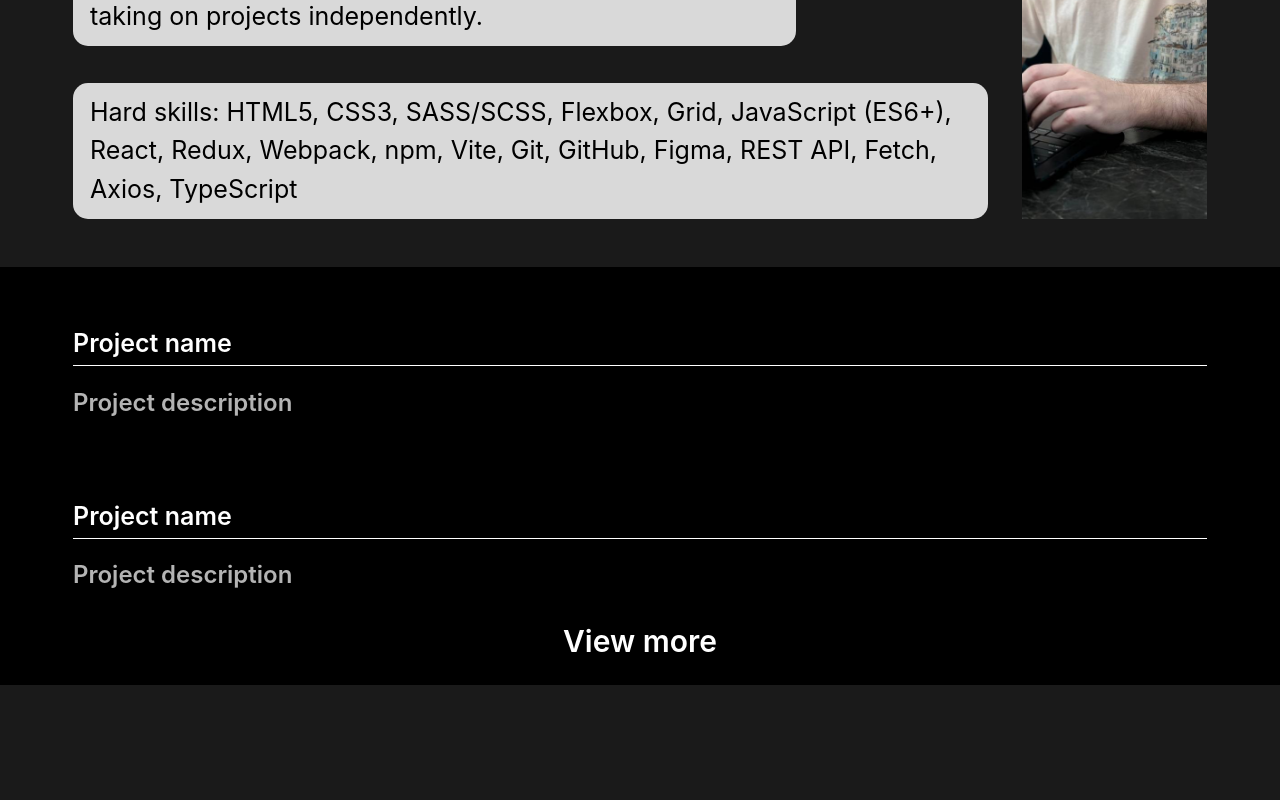
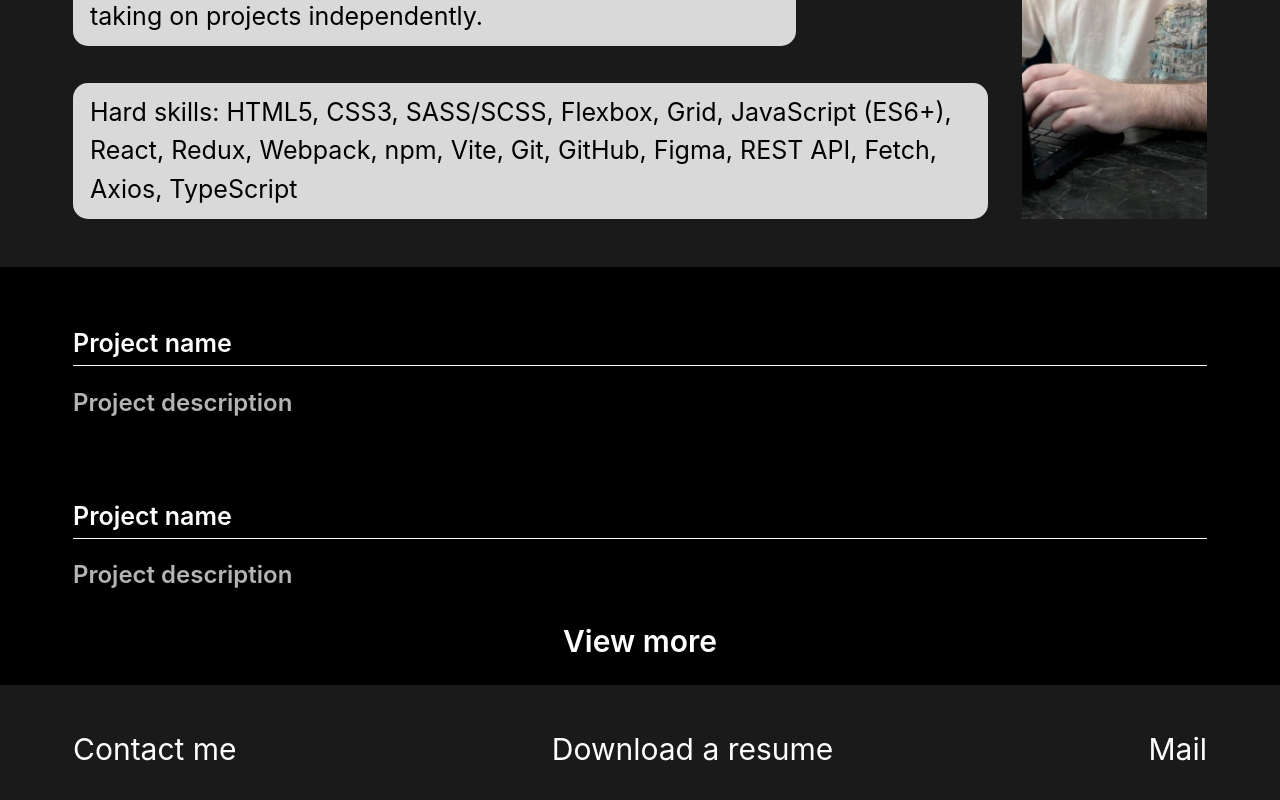
Before and after one commit to ZYusufov1/business-card, a React (Vite) app: page /#/ in a window 1280 px wide. Shown: the part 621-1421 px from the top of the page. Before the commit the page ends 1306 px from the top, so only its background shows below. Built offline with nearby package versions, Linux system fonts and the light colour scheme.

Commit message:
Made ContactInfo component

```diff
--- /dev/null
+++ b/src/components/contactInfo/ContactInfo.tsx
@@ -0,0 +1,36 @@
+import { Anchor, Flex } from '@mantine/core'
+
+const ContactInfo = () => {
+    return (
+        <Flex pl={73} pt={41} pb={49} pr={73} justify="space-between">
+            <Anchor
+                underline="hover"
+                href="tel:+79365106387"
+                c="white"
+                fz={30}
+            >
+                Contact me
+            </Anchor>
+
+            <Anchor
+                underline="hover"
+                c="white"
+                fz={30}
+                data-disabled
+            >
+                Download a resume
+            </Anchor>
+
+            <Anchor
+                underline="hover"
+                href="mailto:zaury8252@gmail.com"
+                c="white"
+                fz={30}
+            >
+                Mail
+            </Anchor>
+        </Flex>
+    )
+}
+
+export default ContactInfo
--- a/src/page/mainPage/MainPage.tsx
+++ b/src/page/mainPage/MainPage.tsx
@@ -3,6 +3,7 @@ import { AnimatePresence, motion } from 'framer-motion'
 import { useState } from 'react'
 import AboutMe from '../../components/aboutMe/AboutMe.tsx'
 import Projects from '../../components/projects/Projects.tsx'
+import ContactInfo from '../../components/contactInfo/ContactInfo.tsx'
 
 const MainPage = () => {
     const [isExiting, setIsExiting] = useState(false)
@@ -28,6 +29,8 @@ const MainPage = () => {
                             transition={{ duration: 0.5 }}
                         >
                             <Projects setIsExiting={setIsExiting}/>
+
+                            <ContactInfo />
                         </motion.div>
                     </>
                 )}
```
